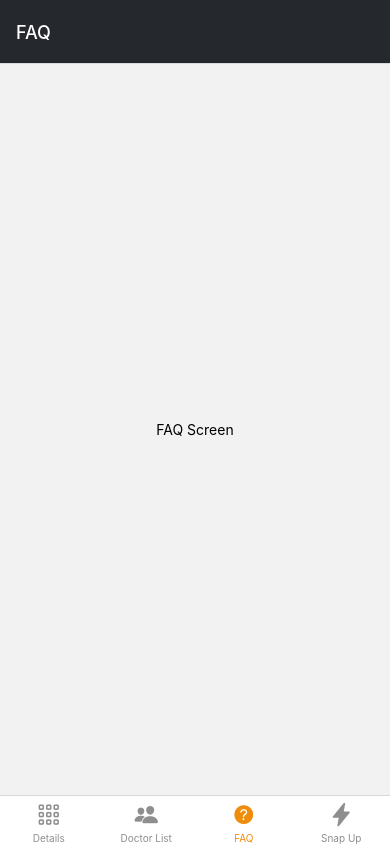
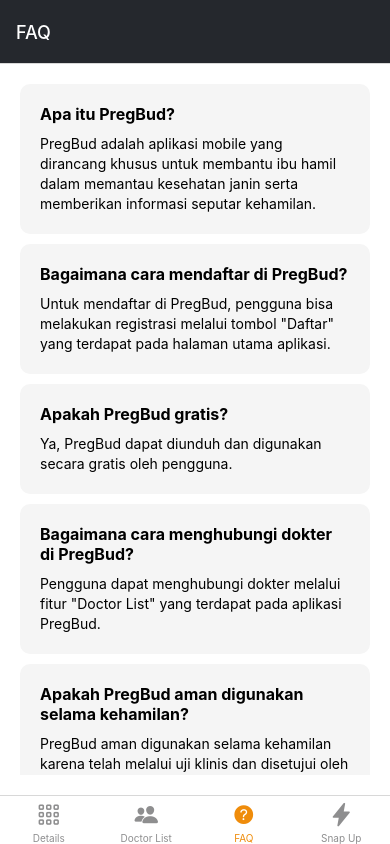
Before and after one commit to imamsutono/pregbud-react-native, a React Native app: screen /FAQ in a window 390 px wide. Built offline with nearby package versions, Linux system fonts and the light colour scheme.

Commit message:
add faq screen

```diff
--- a/src/screens/FAQScreen.js
+++ b/src/screens/FAQScreen.js
@@ -1,12 +1,65 @@
 import React from 'react';
-import { View, Text } from 'react-native';
+import { View, Text, StyleSheet, ScrollView } from 'react-native';
 
 const FAQScreen = () => {
+  const data = [
+    {
+      question: 'Apa itu PregBud?',
+      answer: 'PregBud adalah aplikasi mobile yang dirancang khusus untuk membantu ibu hamil dalam memantau kesehatan janin serta memberikan informasi seputar kehamilan.'
+    },
+    {
+      question: 'Bagaimana cara mendaftar di PregBud?',
+      answer: 'Untuk mendaftar di PregBud, pengguna bisa melakukan registrasi melalui tombol "Daftar" yang terdapat pada halaman utama aplikasi.'
+    },
+    {
+      question: 'Apakah PregBud gratis?',
+      answer: 'Ya, PregBud dapat diunduh dan digunakan secara gratis oleh pengguna.'
+    },
+    {
+      question: 'Bagaimana cara menghubungi dokter di PregBud?',
+      answer: 'Pengguna dapat menghubungi dokter melalui fitur "Doctor List" yang terdapat pada aplikasi PregBud.'
+    },
+    {
+      question: 'Apakah PregBud aman digunakan selama kehamilan?',
+      answer: 'PregBud aman digunakan selama kehamilan karena telah melalui uji klinis dan disetujui oleh Badan Pengawas Obat dan Makanan.'
+    }
+  ];
+
   return (
-    <View style={{ flex: 1, alignItems: 'center', justifyContent: 'center' }}>
-      <Text>FAQ Screen</Text>
+    <View style={styles.container}>
+      <ScrollView showsVerticalScrollIndicator={false}>
+        {data.map((item, index) => (
+          <View style={styles.card} key={index}>
+            <Text style={styles.question}>{item.question}</Text>
+            <Text style={styles.answer}>{item.answer}</Text>
+          </View>
+        ))}
+      </ScrollView>
     </View>
   );
 };
 
+const styles = StyleSheet.create({
+  container: {
+    flex: 1,
+    padding: 20,
+    backgroundColor: '#fff'
+  },
+  card: {
+    backgroundColor: '#f5f5f5',
+    padding: 20,
+    borderRadius: 10,
+    marginBottom: 10
+  },
+  question: {
+    fontSize: 16,
+    fontWeight: 'bold',
+    marginBottom: 10
+  },
+  answer: {
+    fontSize: 14,
+    lineHeight: 20
+  }
+});
+
 export default FAQScreen;
```
